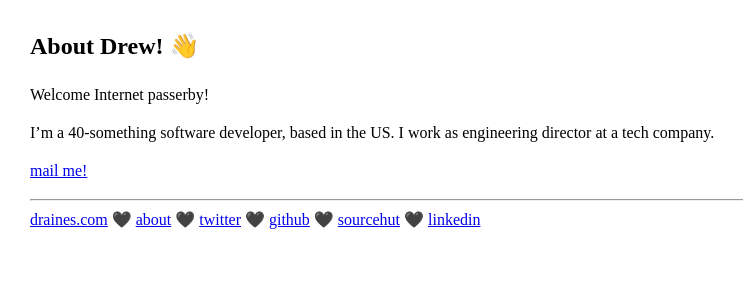
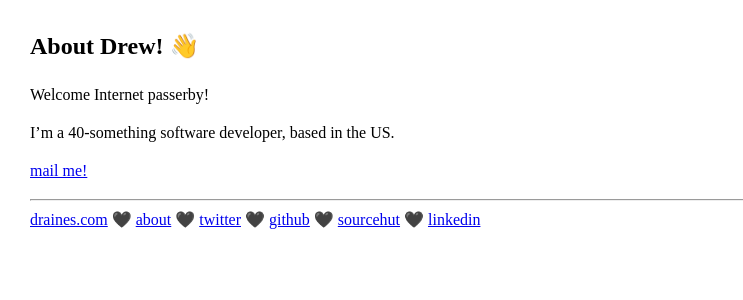
Before and after one commit to drewr/drewr.github.io, a Jekyll site: the page built from about.md, in a window 1280 px wide. Shown: the top 300 px of the page, without its empty margins (0-743 px from the left). Built offline with Jekyll 4.4.1, drawn with Linux system fonts in a browser that asks for light colours.

Commit message:
Remove old info

```diff
--- a/about.md
+++ b/about.md
@@ -6,6 +6,6 @@ tags: website
 
 Welcome Internet passerby!
 
-I'm a 40-something software developer, based in the US.  I work as engineering director at a tech company.
+I'm a 40-something software developer, based in the US.
 
 [mail me!](mailto:website@draines.com?subject=I%20read%20your%20bio%21)
```
